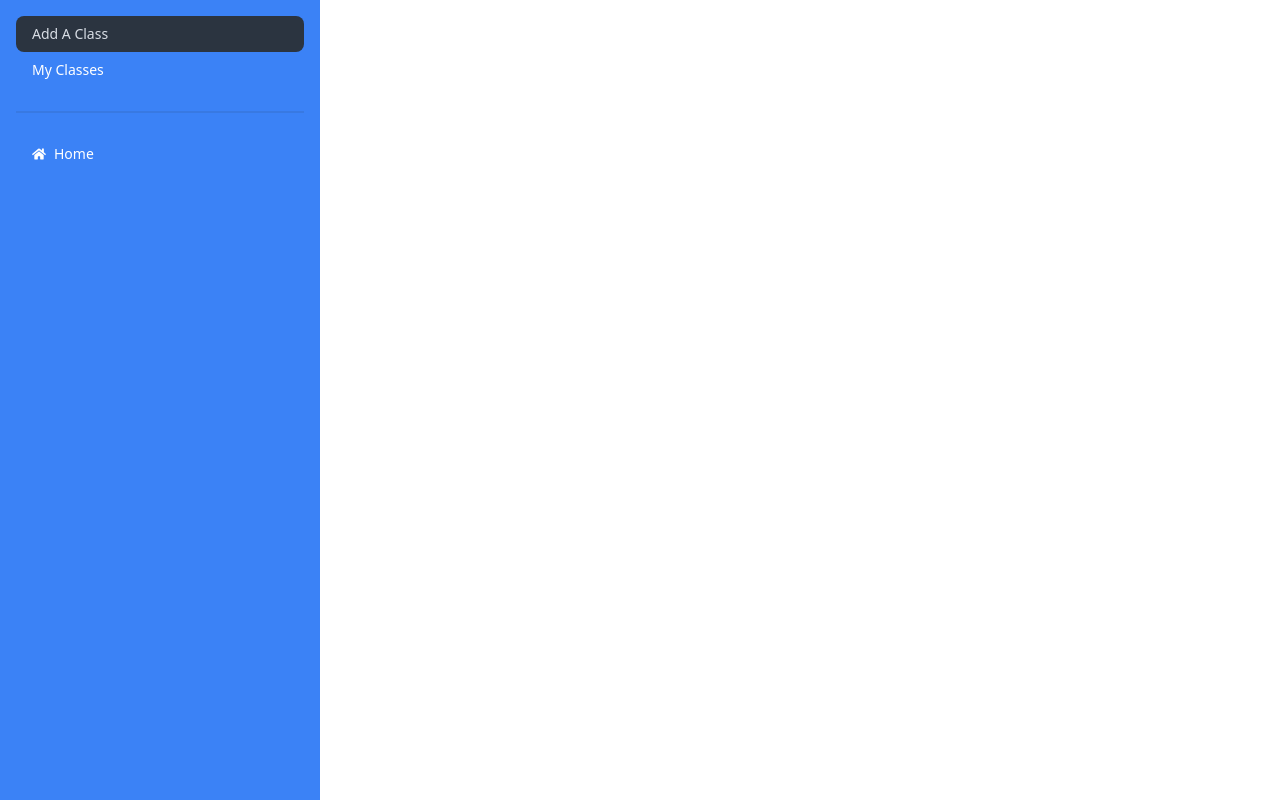
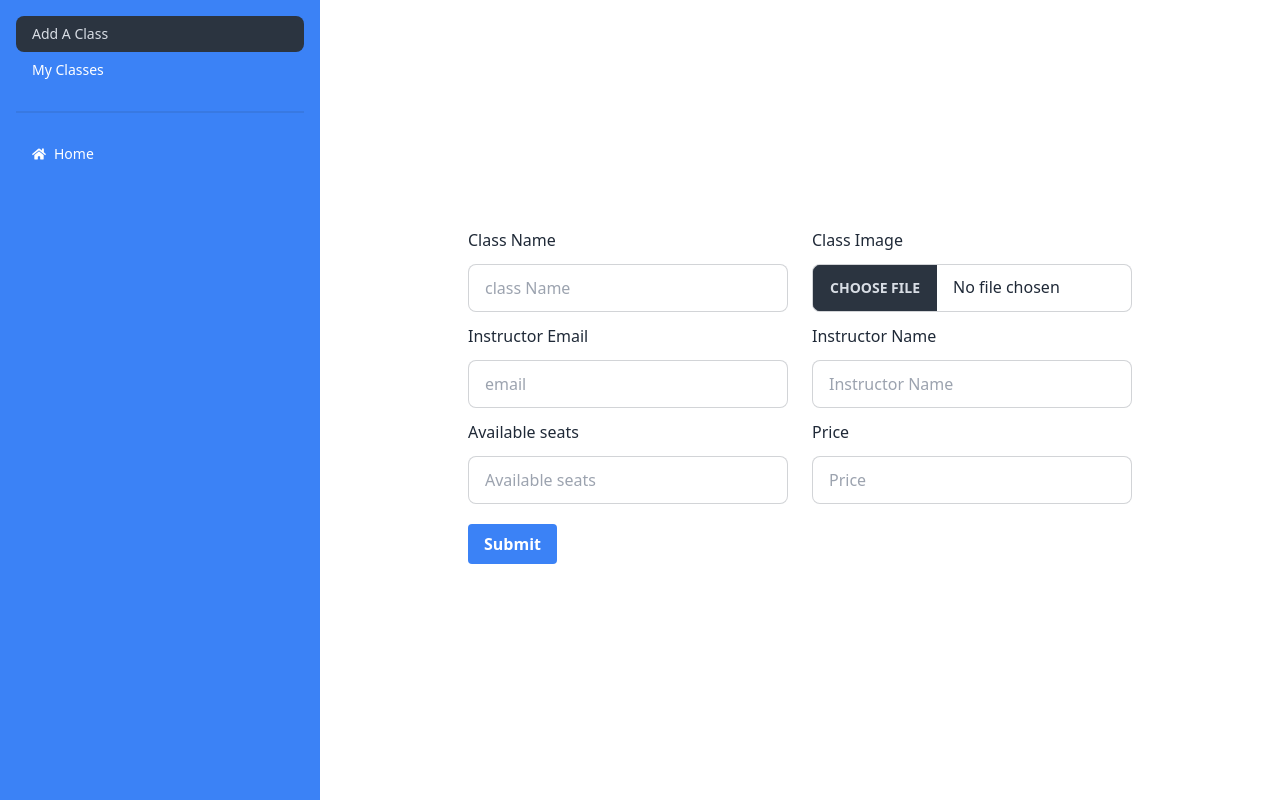
Before and after one commit to SadikRa/captured-moments-institute-cllient, a React (Vite) app: page /dashboard/addClass in a window 1280 px wide. Built offline with nearby package versions, Linux system fonts and the light colour scheme; no server answers.

Commit message:
add a class done

```diff
--- a/src/pages/Dashboard/AdminDashboard/ManageUsers/ManageUsers.jsx
+++ b/src/pages/Dashboard/AdminDashboard/ManageUsers/ManageUsers.jsx
@@ -1,10 +1,113 @@
+import { useQuery } from "@tanstack/react-query";
+import useAxiosSecure from "../../../../hooks/useAxiosSecure";
+import { Helmet } from "react-helmet-async";
+import Swal from "sweetalert2";
 
 const ManageUsers = () => {
-    return (
-        <div>
+  const [axiosSecure] = useAxiosSecure();
 
-        </div>
-    );
+  const { data: users = [], refetch } = useQuery(["users"], async () => {
+    const res = await axiosSecure.get("/users");
+    return res.data;
+  });
+
+  const MakeAdmin = user =>{
+    fetch(`${import.meta.env.VITE_URL}/users/admin/${user._id}`, {
+        method: 'PATCH'
+    })
+    .then(res => res.json())
+    .then(data => {
+        console.log(data)
+        if(data.modifiedCount){
+            refetch();
+            Swal.fire({
+                position: 'top-end',
+                icon: 'success',
+                title: `${user.name} is an Admin Now!`,
+                showConfirmButton: false,
+                timer: 1500
+              })
+        }
+    })
+}
+
+const MakeInstructor = (user) =>{
+    fetch(`${import.meta.env.VITE_URL}/users/instructor/${user._id}`, {
+        method: 'PATCH'
+    })
+    .then(res => res.json())
+    .then(data => {
+        console.log(data)
+        if(data.modifiedCount){
+            refetch();
+            Swal.fire({
+                position: 'top-end',
+                icon: 'success',
+                title: `${user.name} is an Instructor Now!`,
+                showConfirmButton: false,
+                timer: 1500
+              })
+        }
+    })
+}
+
+  return (
+    <div>
+      <Helmet>
+        <title>Captured Moments Institute | Manage Users</title>
+      </Helmet>
+
+      <h2 className="text-4xl text-center">Total users: {users.length}</h2>
+
+      <div className="overflow-x-auto">
+        <table className="table">
+          {/* head */}
+          <thead>
+            <tr>
+              <th>#</th>
+              <th>Name</th>
+              <th>Email</th>
+              <th>Admin</th>
+              <th>Instructor</th>
+            </tr>
+          </thead>
+          <tbody>
+            {users.map((user, index) => (
+              <tr key={user._id}>
+                <th>{index + 1}</th>
+                <td>{user.name}</td>
+                <td>{user.email}</td>
+                <td>
+                  {user.role === "admin" ? (
+                    "admin"
+                  ) : (
+                    <button
+                      onClick={() => MakeAdmin(user)}
+                      className="bg-blue-500 hover:bg-blue-700 text-white font-bold py-2 px-4 rounded"
+                    >
+                      Make Admin
+                    </button>
+                  )}
+                </td>
+                <td>
+                  {user.role === "instructor" ? (
+                    "instructor"
+                  ) : (
+                    <button
+                      onClick={() => MakeInstructor(user)}
+                      className="bg-blue-500 hover:bg-blue-700 text-white font-bold py-2 px-4 rounded"
+                    >
+                      Make Instructor
+                    </button>
+                  )}
+                </td>
+              </tr>
+            ))}
+          </tbody>
+        </table>
+      </div>
+    </div>
+  );
 };
 
 export default ManageUsers;
--- a/src/pages/Dashboard/InstructorDashboard/AddAClass/AddAClass.jsx
+++ b/src/pages/Dashboard/InstructorDashboard/AddAClass/AddAClass.jsx
@@ -1,10 +1,149 @@
+import { useContext } from "react";
+import { AuthContext } from "../../../../providers/AuthProvider";
+import Swal from "sweetalert2";
 
 const AddAClass = () => {
-    return (
-        <div>
+  const { user } = useContext(AuthContext);
 
-        </div>
-    );
+  const handlePostClass = async (event) => {
+    event.preventDefault();
+    const form = event.target;
+    const className = form.className.value;
+    const email = form.email.value;
+    const instructorName = form.instructorName.value;
+    const seats = form.seats.value;
+    const price = form.price.value;
+    const photo = form.photo.files[0];
+
+    try {
+      const formData = new FormData();
+      formData.append("image", photo);
+
+      const url = `https://api.imgbb.com/1/upload?key=${
+        import.meta.env.VITE_IMGBB_KEY
+      }`;
+      const response = await fetch(url, {
+        method: "POST",
+        body: formData,
+      });
+      const imageData = await response.json();
+      const imageUrl = imageData.data.display_url;
+
+      const saveClass = {
+        imageUrl,
+        className,
+        email,
+        instructorName,
+        seats,
+        price,
+      };
+
+      const saveClassResponse = await fetch(
+        `${import.meta.env.VITE_URL}/classes`,
+        {
+          method: "POST",
+          headers: {
+            "content-type": "application/json",
+          },
+          body: JSON.stringify(saveClass),
+        }
+      );
+
+      if (saveClassResponse.ok) {
+        // Class successfully saved
+        console.log("Class saved successfully");
+        Swal.fire({
+            position: 'top-end',
+            icon: 'success',
+            title: 'Class added successfully',
+            showConfirmButton: false,
+            timer: 1500
+          })
+      } else {
+        // Handle error response
+        console.log("Error saving class");
+      }
+    } catch (error) {
+      console.log(error);
+    }
+  };
+
+  return (
+    <div>
+      <div className="my-8">
+        <form onSubmit={handlePostClass}>
+          <div className="grid sm:grid-cols-1 md:grid-cols-2 gap-6">
+            <div className="w-full">
+              <p className="my-3">Class Name</p>
+              <input
+                type="text"
+                name="className"
+                placeholder="class Name"
+                className="input input-bordered w-full"
+              />
+            </div>
+            <div className="w-full">
+              <p className="my-3">Class Image</p>
+              <input
+                type="file"
+                name="photo"
+                className="file-input file-input-bordered w-full max-w-xs"
+              />
+            </div>
+          </div>
+
+          <div className="grid sm:grid-cols-1 md:grid-cols-2 gap-6">
+            <div className="w-full">
+              <p className="my-3">Instructor Email</p>
+              <input
+                type="email"
+                defaultValue={user?.email}
+                name="email"
+                placeholder="email"
+                className="input input-bordered w-full"
+              />
+            </div>
+            <div className="w-full">
+              <p className="my-3">Instructor Name</p>
+              <input
+                type="text"
+                defaultValue={user?.displayName}
+                name="instructorName"
+                placeholder="Instructor Name"
+                className="input input-bordered w-full"
+              />
+            </div>
+          </div>
+
+          <div className="grid sm:grid-cols-1 md:grid-cols-2 gap-6">
+            <div className="w-full">
+              <p className="my-3">Available seats</p>
+              <input
+                type="text"
+                name="seats"
+                placeholder="Available seats"
+                className="input input-bordered w-full"
+              />
+            </div>
+            <div className="w-full">
+              <p className="my-3">Price</p>
+              <input
+                type="text"
+                name="price"
+                placeholder="Price"
+                className="input input-bordered w-full"
+              />
+            </div>
+          </div>
+
+          <input
+            className="bg-blue-500 hover:bg-blue-700 text-white font-bold py-2 px-4 rounded my-5"
+            type="submit"
+          />
+        </form>
+      </div>
+    </div>
+  );
 };
 
 export default AddAClass;
--- a/src/pages/Login/Login.jsx
+++ b/src/pages/Login/Login.jsx
@@ -42,7 +42,7 @@ const Login = () => {
 
 
   return (
-    <div className="flex justify-center my-24 items-center">
+    <div className="flex justify-center py-24 items-center">
       <Helmet>
         <title>Captured Moments Institute || Login</title>
       </Helmet>
```
